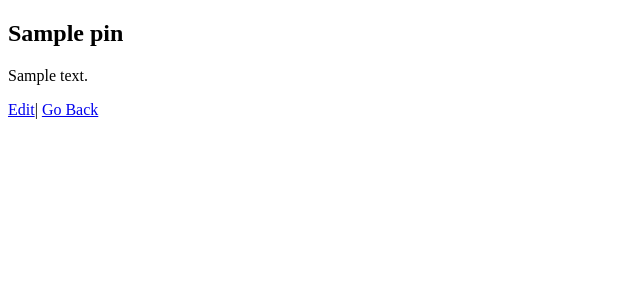
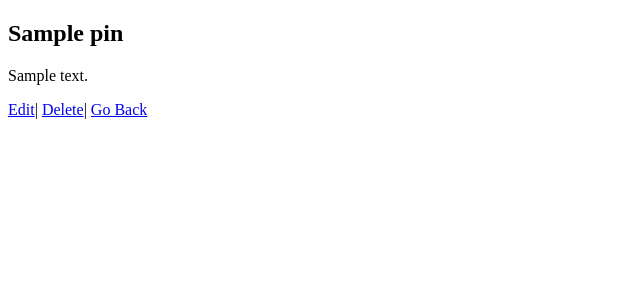
Before and after one commit to joe-pierre/pinterest_joe, a Symfony app: template templates/pins/show.html.twig in a window 1280 px wide. Shown: the part 52-352 px from the top of the page, without its empty margins (0-640 px from the left). Run offline with Twig, Linux system fonts and the light colour scheme; the template is opened without the code that fills it: most values are stand-ins (such as "Sample title", 1, 10 or a date in 2020); some libraries are stand-ins or nearby versions.

Commit message:
Add delete feature

```diff
--- a/templates/pins/edit.html.twig
+++ b/templates/pins/edit.html.twig
@@ -9,4 +9,5 @@
 
 	<input type="submit" value="Update Pin">
 	{{  form_end(form) }}
+	<a href=" {{ path('app_home') }} ">Go Back</a>
 {% endblock %}
--- a/templates/pins/show.html.twig
+++ b/templates/pins/show.html.twig
@@ -8,5 +8,12 @@
 		<p>{{ pin.description }}</p>
 	</article>
 	<a href=" {{ path('app_pins_edit', {id: pin.id}) }} ">Edit</a>|
+	<a href="#" onclick="event.preventDefault();
+					confirm('Are you sure ?') &&
+					document.getElementById('js-pin-delete-form').submit();">Delete</a>|
 	<a href=" {{ path('app_home') }} ">Go Back</a>
+
+	<form id="js-pin-delete-form" action=" {{ path('app_pins_delete', {id: pin.id}) }} " method="post" style="display: none;">
+		<input type="hidden" name="_method" value="DELETE">
+	</form>
 {% endblock %}
```
Also changed, not shown: src/Controller/PinsController.php (+11 -0 lines).
